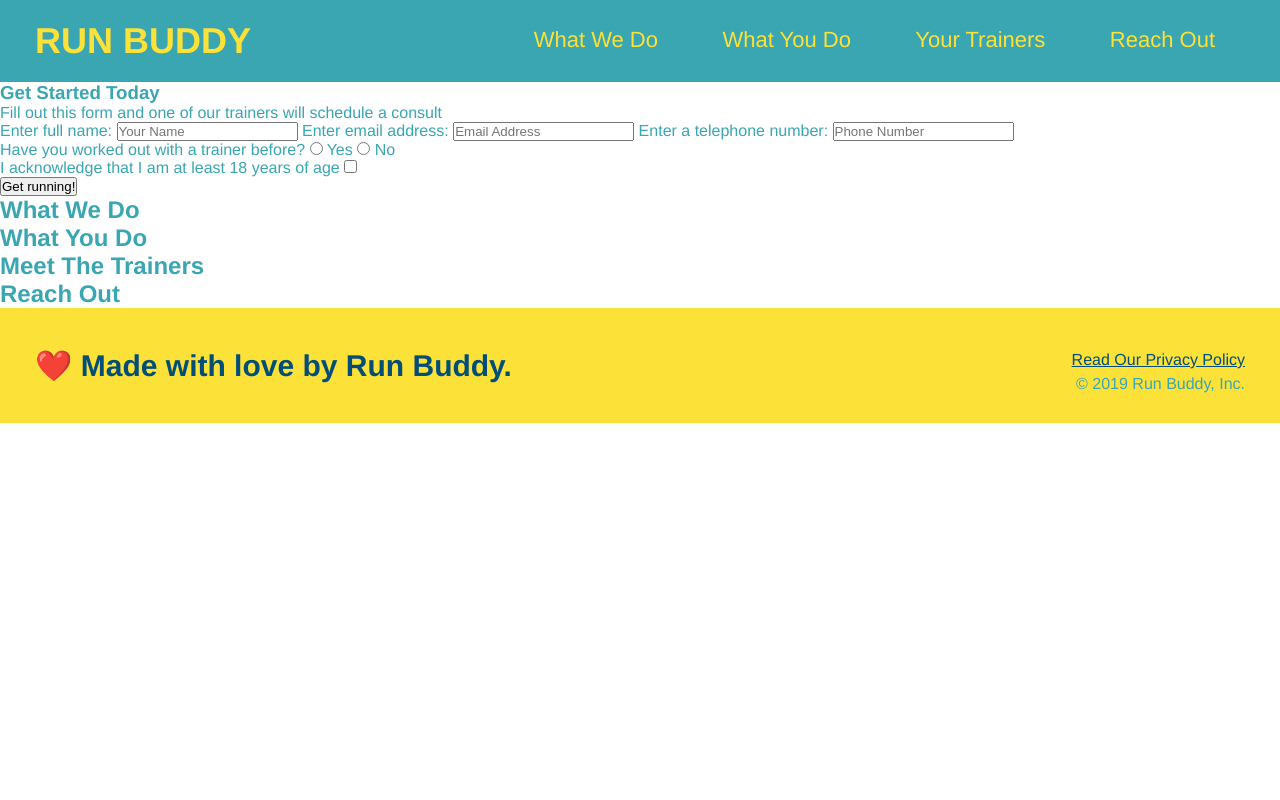
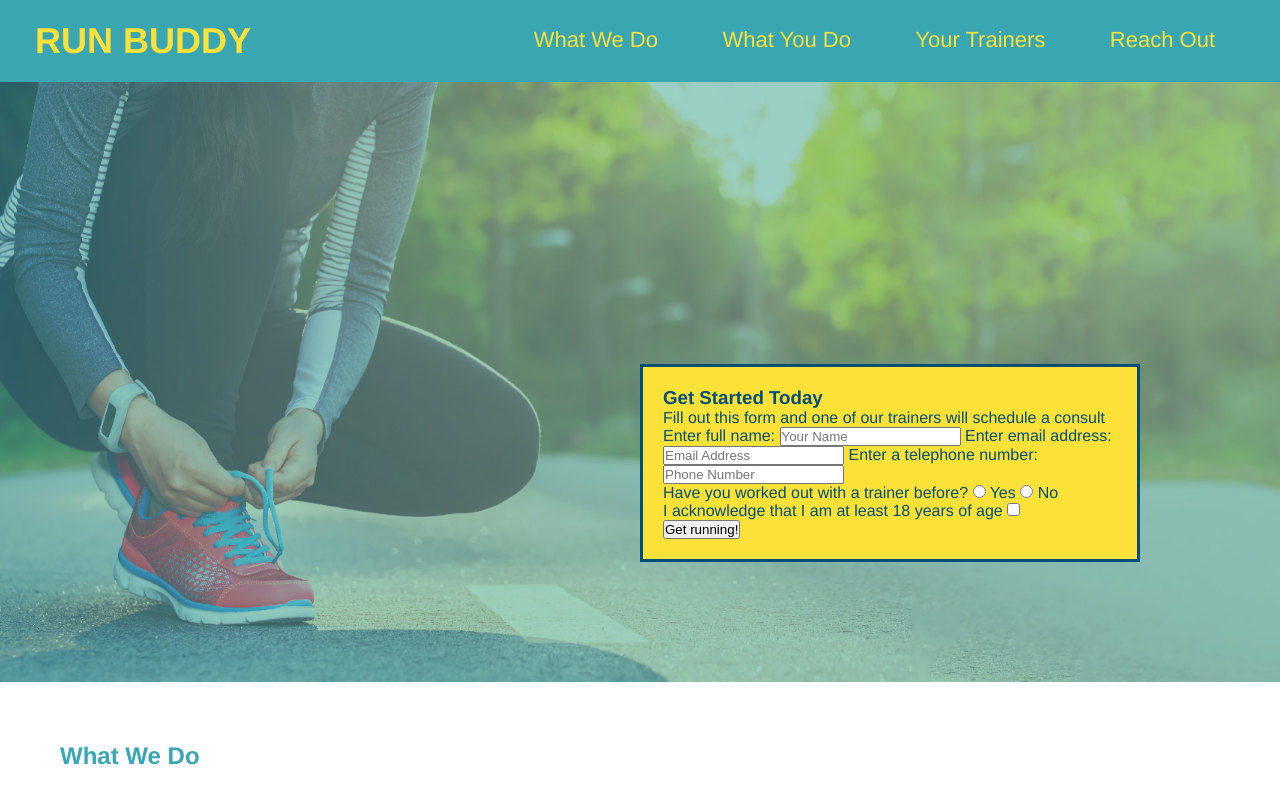
Before and after one commit to thomps0189/run-buddy, a plain HTML site: page index.html in a window 1280 px wide. Shown: the top 800 px of the page. Drawn offline with Linux system fonts and the light colour scheme.

Commit message:
fixed form

```diff
--- a/assets/css/style.css
+++ b/assets/css/style.css
@@ -62,3 +62,28 @@ footer div {
 footer a {
     color: #024e76;
 }
+
+section {
+    padding: 60px;
+}
+
+/* Hero Style Start */
+.hero {
+    background-image: url("../images/hero-bg.jpeg");
+    height: 600px;
+    background-size: cover;
+    background-position: center;
+    position: relative;
+}
+
+.hero-form {
+    color: #024e76;
+    background-color: #fce138;
+    padding: 20px;
+    width: 500px;
+    border: solid 3px #024e76;
+    position: absolute;
+    bottom: 120px;
+    right: 140px;
+}
+/* Hero Style End */
--- a/index.html
+++ b/index.html
@@ -34,8 +34,8 @@
     </header>
 
     <!-- hero/jumbotron-->
-    <section>
-        <div>
+    <section class="hero">
+        <div class="hero-form">
             <h3>Get Started Today</h3>
             <p>Fill out this form and one of our trainers will schedule a consult</p>
         <!-- Add form element -->
@@ -43,9 +43,9 @@
             <label for="name">Enter full name:</label>
             <input type="text" placeholder="Your Name" name="name" id="name" />
             <label for="email">Enter email address:</label>
-            <input type="text" placeholder="Email Address" name="email" id="email" />
+            <input type="email" placeholder="Email Address" name="email" id="email" />
             <label for="phone">Enter a telephone number:</label>
-            <input type="text" placeholder="Phone Number" name="phone" id="email" />
+            <input type="tel" placeholder="Phone Number" name="phone" id="email" />
             <p>
                 Have you worked out with a trainer before?
                 <input type="radio" name="trainer-confirm" id="trainer-yes" />
```
Also changed, not shown: assets/images/hero-bg.jpeg (added).
